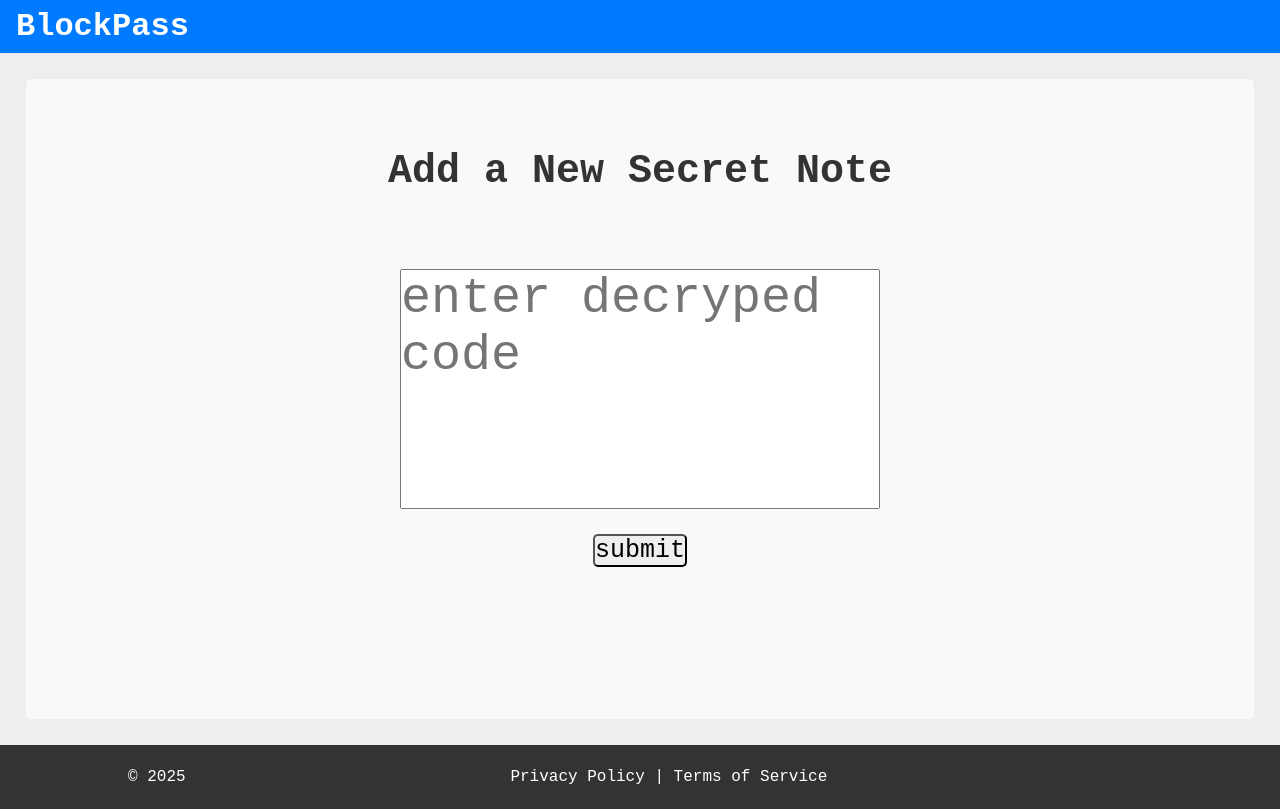
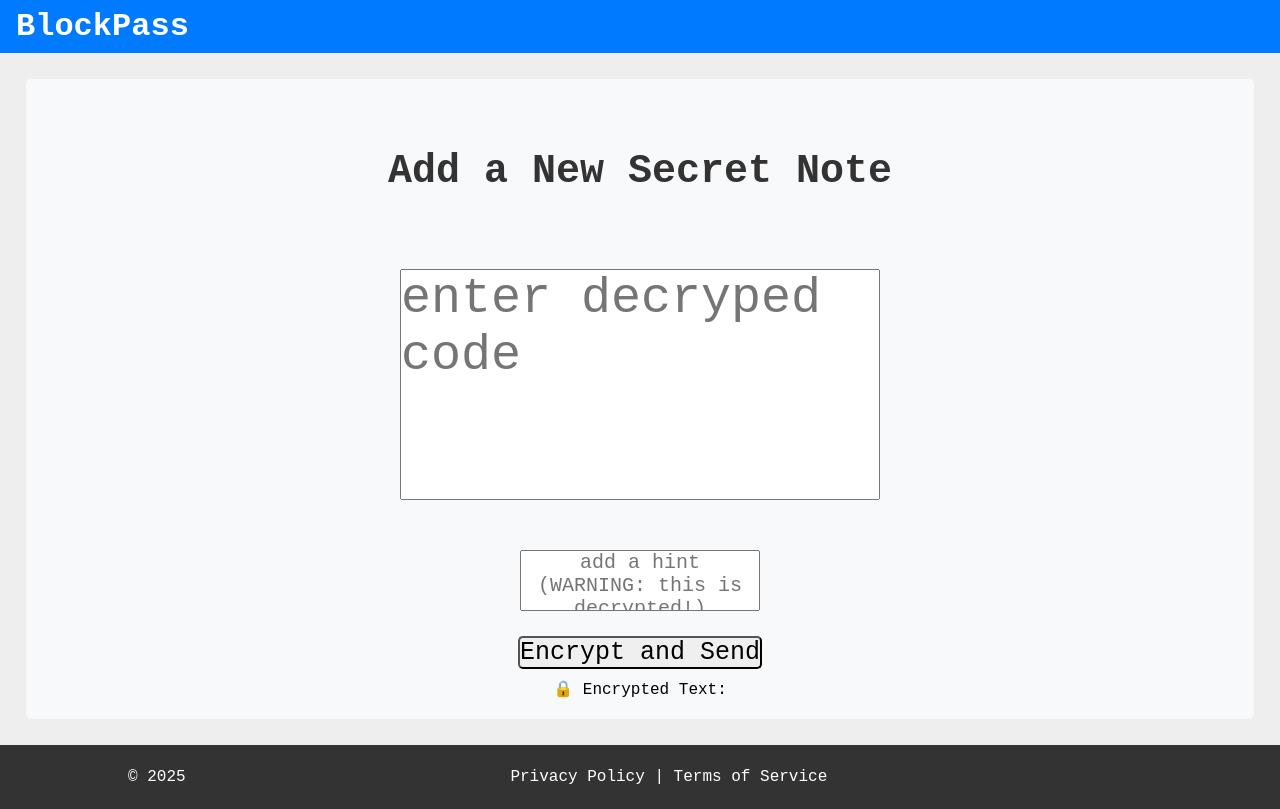
Before and after one commit to Ahmad-Darami/PasswordManager, a Next.js app: page /NewSecretNote in a window 1280 px wide. Built offline with nearby package versions, Linux system fonts and the light colour scheme.

Commit message:
Secret note now works and sends notes to blockchain

```diff
--- a/pages/NewSecretNote.js
+++ b/pages/NewSecretNote.js
@@ -4,7 +4,7 @@ import Footer from '@/components/LandingPage/Footer';
 import React from 'react';
 import {useState,useEffect} from "react";
 import {ethers, Signer} from 'ethers';
-import contractABI from '@/contracts/SecretStore.json'
+import {CONTRACT_ABI, CONTRACT_ADDRESS} from '@/contracts/contract'
 import { encryptText, decryptText, getEncryptionKey } from "@/backend/encrypt";
 import { useStateContext } from "@/context/StateContext";
 
@@ -12,18 +12,40 @@ import { useStateContext } from "@/context/StateContext";
 const NewSecretNote = () => {
   const [Textbody, setTextbody] = useState('');
   const [EncryptedText, SetEncryptedText] = useState('');
+  const [response,setResponse] = useState('');
+  const [NoteHint, setNoteHint] = useState('');
   const [Timestamp, setTimestamp] = useState('');
-
   const {signer} = useStateContext();
   const WalletAddress = "empty address"
 
-  const encrypt = async () =>{
-    const key = await getEncryptionKey(signer);
-    const encrypted = await encryptText(Textbody, signer)
-    console.log('encrypted', encrypted)
 
+  const encryptAndSend = async() => {
+    if (!signer) {
+      setResponse("Wallet not Connected")
+      return;
+    }
+    if (!Textbody) {
+      setResponse("Please enter something to encrypt")
+      return;
+    }
+    if (!NoteHint) {
+      setResponse("Please provide a hint")
+      return;
+    }
+    try {
+      const encrypted = await encryptText(Textbody, signer)
+      console.log('encrypted', encrypted)
+      SetEncryptedText(encrypted)
+      const contract = new ethers.Contract(CONTRACT_ADDRESS,CONTRACT_ABI,signer)
+      const tx = await contract.StoreSecretNote(encrypted,NoteHint)
+      const receipt = await tx.wait();
+      console.log(receipt)
+
+    } catch (err) {
+      console.error("❌ Error in encrypting or uploading:", err);
+      SetEncryptedText("❌ Upload failed.");
+    }
   };
-
 
   return (
       <>
@@ -39,8 +61,14 @@ const NewSecretNote = () => {
       onChange={(e) => setTextbody(e.target.value)}
       ></InputText>
 
-      <SubmitButton onClick={(e) => encrypt()}>submit</SubmitButton>
-      {EncryptedText && (
+      <InputHint
+      placeholder='add a hint (WARNING: this is decrypted!)'
+      value = {NoteHint}
+      onChange={(e) => setNoteHint(e.target.value)}
+      ></InputHint>
+
+      <SubmitButton onClick={(e) => encryptAndSend()}>Encrypt and Send</SubmitButton>
+      {setResponse && (
         <p style={{ marginTop: '10px', wordBreak: 'break-all' }}>
           🔒 Encrypted Text: <br /> {EncryptedText}
         </p>
@@ -73,6 +101,15 @@ const InputText = styled.textarea`
 
 `
 
+const InputHint = styled.textarea`
+  height: 8vh;
+  width: 30vh;
+  resize:none;
+  font-size:20px;
+  margin:25px;
+  text-align:center;
+`
+
 const ElementSection = styled.div`
   display: flex;
   flex-grow: 1; /* Allows it to take the remaining space */
```
